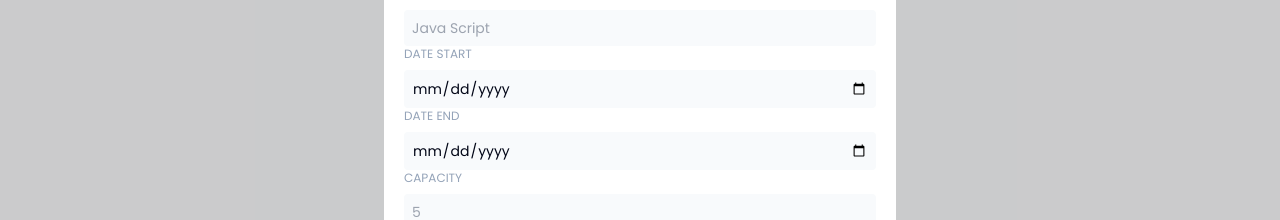
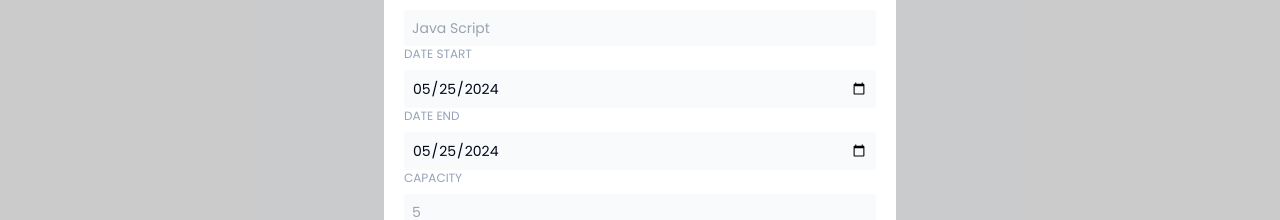
Before and after one commit to LiranAviani1/mainProject, a React (Vite) app in the folder frontend/notes-app/: page /dashboard in a window 1280 px wide. Both pictures are taken after a click on the button 1208 px from the left and 728 px from the top of the page. Shown: the part 462-682 px from the top of the page. Built offline with nearby package versions, Linux system fonts and the light colour scheme; no server answers.

Commit message:
fix date in curse

```diff
--- a/frontend/notes-app/src/components/Cards/NoteCard.jsx
+++ b/frontend/notes-app/src/components/Cards/NoteCard.jsx
@@ -19,6 +19,17 @@ const NoteCard = ({title, content, category, subCategory,dateStart,dateEnd,capac
       <p className="text-xs text-slate-600 mt-2">
         Content: {content?.slice(0, 60)}
       </p>
+      <div className="flex gap-3 mt-2">
+        <div className="text-xs text-slate-500">Date Start: {moment(dateStart).format("DD-MM-YYYY")}</div>
+        <div className="text-xs text-slate-500">Date End: {moment(dateEnd).format("DD-MM-YYYY")}</div>
+      </div>
+      <div className="flex gap-3 mt-2">
+        <div className="text-xs text-slate-500">Capacity: {capacity}</div>
+        <div className="text-xs text-slate-500">Members: {members.length}</div>
+      </div>
+      <div className="flex gap-3 mt-2">
+        <div className="text-xs text-slate-500">Status: {status}</div>
+      </div>
 
 
       <div className="flex right gap-2 mt-3">
--- a/frontend/notes-app/src/pages/Home/AddEditNotes.jsx
+++ b/frontend/notes-app/src/pages/Home/AddEditNotes.jsx
@@ -14,10 +14,10 @@ const AddEditNotes = ({
   const [content, setContent] = useState(noteData?.content || "");
   const [category, setCategory] = useState(noteData?.category || "");
   const [subCategory, setSubCategory] = useState(noteData?.subCategory || "");
-  const [dateStart, setDateStart] = useState(noteData?.dateStart || "");
-  const [dateEnd, setDateEnd] = useState(noteData?.dateEnd || "");
+  const [dateStart, setDateStart] = useState(noteData?.dateStart || new Date().toISOString().split('T')[0]);
+  const [dateEnd, setDateEnd] = useState(noteData?.dateEnd || new Date().toISOString().split('T')[0]);
   const [capacity, setCapacity] = useState(noteData?.capacity || "");
-  const [status, setStatus] = useState(noteData?.status || "");
+  const [status, setStatus] = useState(noteData?.status || "open");
   const [error, setError] = useState(null);
 
   const addNewNote = async () => {
@@ -193,10 +193,10 @@ const AddEditNotes = ({
         <input
           type="date"
           className="text-sm text-slate-950 outline-none bg-slate-50 p-2 rounded"
-          placeholder="25/05/2024"
-          value={dateStart}
+          value={new Date(dateStart).toISOString().split('T')[0]}
           onChange={({ target }) => setDateStart(target.value)}
         />
+
       </div>
 
       <div className="flex flex-col gap-2">
@@ -205,7 +205,7 @@ const AddEditNotes = ({
           type="date"
           className="text-sm text-slate-950 outline-none bg-slate-50 p-2 rounded"
           placeholder="26/05/2024"
-          value={dateEnd}
+          value={new Date(dateEnd).toISOString().split('T')[0]}
           onChange={({ target }) => setDateEnd(target.value)}
         />
       </div>
```
